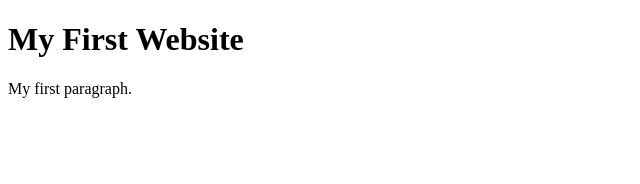
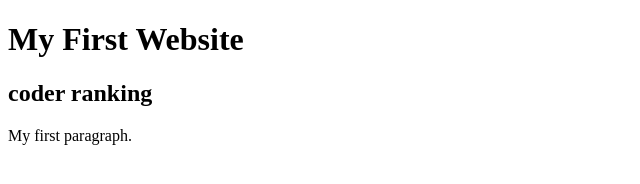
Before and after one commit to Aditya-Kaul/coderrank-HTML_project1, a website: page index.html in a window 1280 px wide. Shown: the whole page, without its empty margins (0-640 px from the left). Drawn offline with Linux system fonts and the light colour scheme.

Commit message:
1 file modified

```diff
--- a/index.html
+++ b/index.html
@@ -6,6 +6,7 @@
   <body>
 
     <h1>My First Website</h1>
+    <h2> coder ranking</h2>
     <p>My first paragraph.</p>
 
   </body>
```
